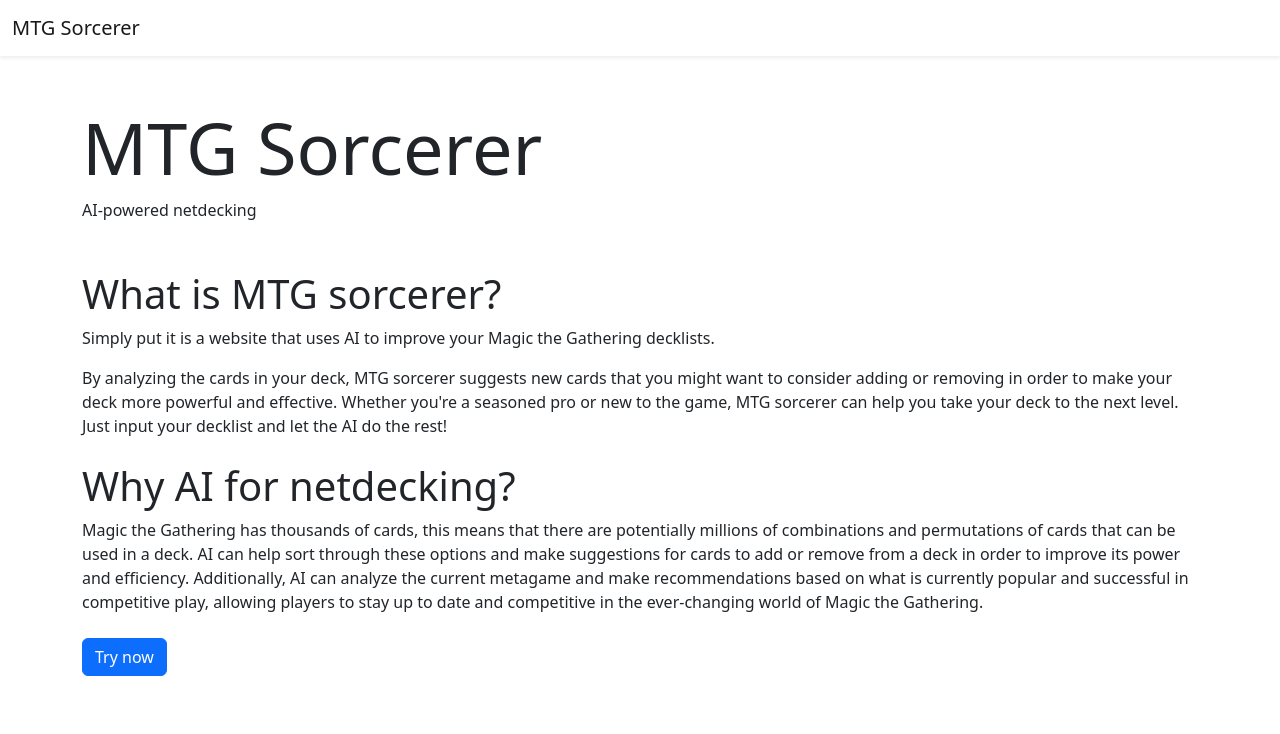
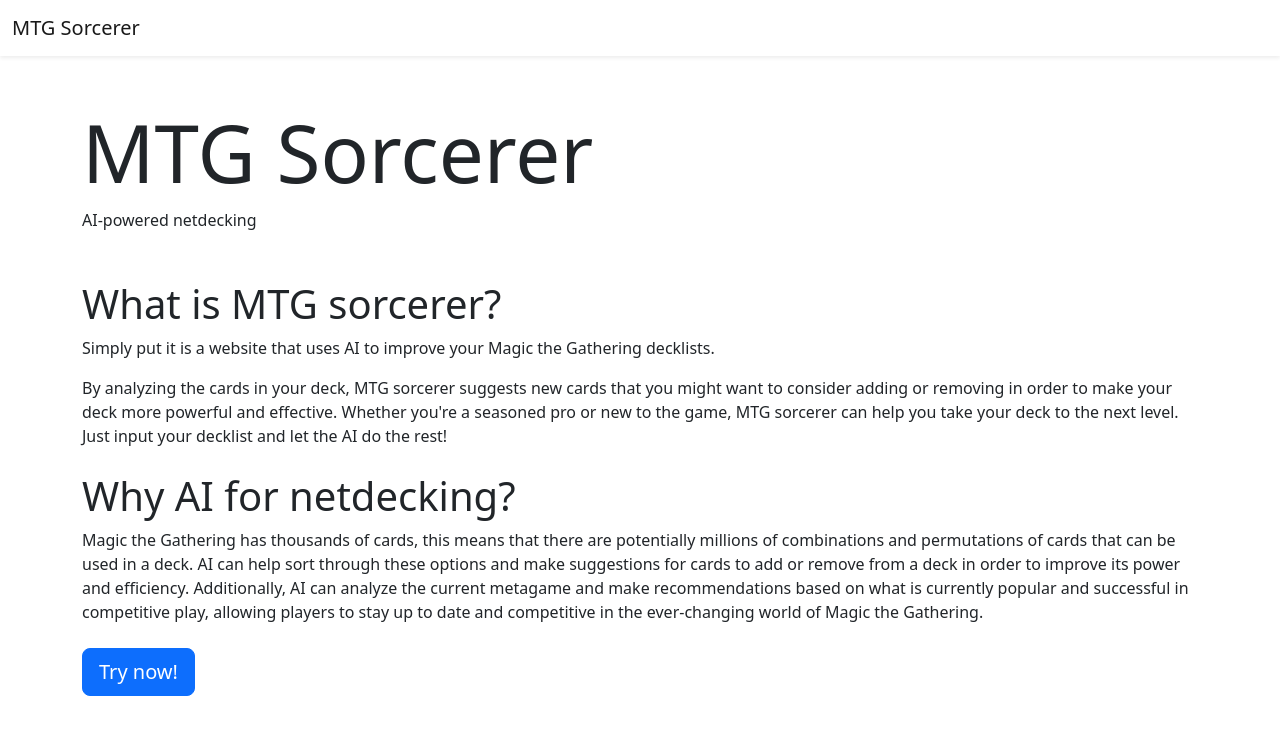
Before and after one commit to DoodlesEpic/MagicSorcerer, a SvelteKit app: page / in a window 1280 px wide. Shown: the top 734 px of the page. Built offline with nearby package versions, Linux system fonts and the light colour scheme.

Commit message:
Increase the landing page try now button

```diff
--- a/src/routes/+page.svelte
+++ b/src/routes/+page.svelte
@@ -4,7 +4,7 @@
 
 <section class="mb-3">
 	<section class="mb-5">
-		<h1 class="display-2">MTG Sorcerer</h1>
+		<h1 class="display-1">MTG Sorcerer</h1>
 		<p>AI-powered netdecking</p>
 	</section>
 	<section class="mb-4">
@@ -30,5 +30,5 @@
 		</p>
 	</section>
 
-	<a href="/app" class="btn btn-primary">Try now</a>
+	<a href="/app" class="btn btn-primary btn-lg">Try now!</a>
 </section>
```
